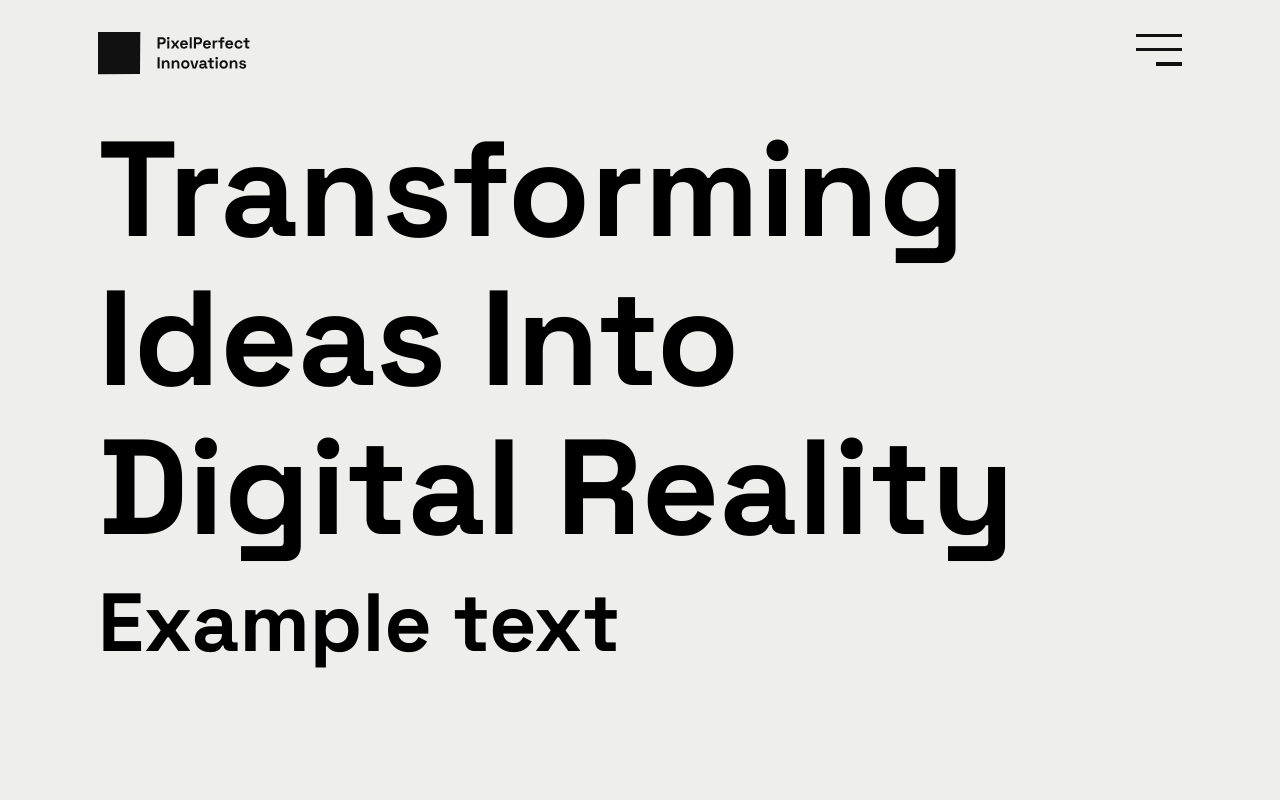
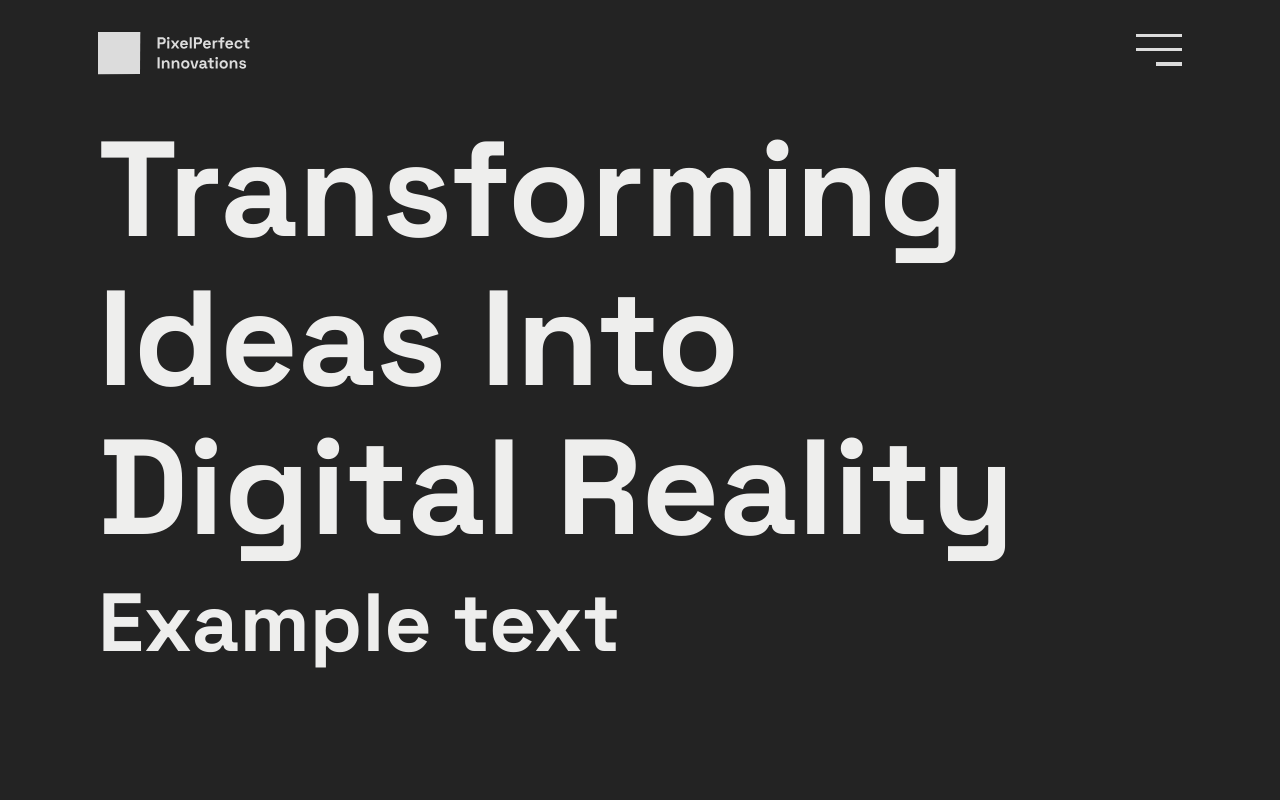
Before and after one commit to stenbumling/pixelperfect-innovations, a React (Vite) app: page / in a window 1280 px wide. Shown: the top 800 px of the page. Built offline with nearby package versions, Linux system fonts and the light colour scheme.

Commit message:
change colors

```diff
--- a/src/assets/Home/Hero/HeroSection.tsx
+++ b/src/assets/Home/Hero/HeroSection.tsx
@@ -2,7 +2,7 @@ import styled from "styled-components";
 
 export default function HeroSection() {
   return (
-    <>
+    <Background>
       <div className="grid-container">
         <div className="grid">
           <Hero>
@@ -12,13 +12,20 @@ export default function HeroSection() {
           </Hero>
         </div>
       </div>
-    </>
+    </Background>
   );
 }
+
+const Background = styled.div`
+  background-color: var(--color-dark);
+  color: var(--color-light);
+`;
 
 const Hero = styled.div`
   height: 100vh;
   display: flex;
   flex-direction: column;
   justify-content: center;
+  background-color: var(--color-dark);
+  color: var(--color-light);
 `;
```
